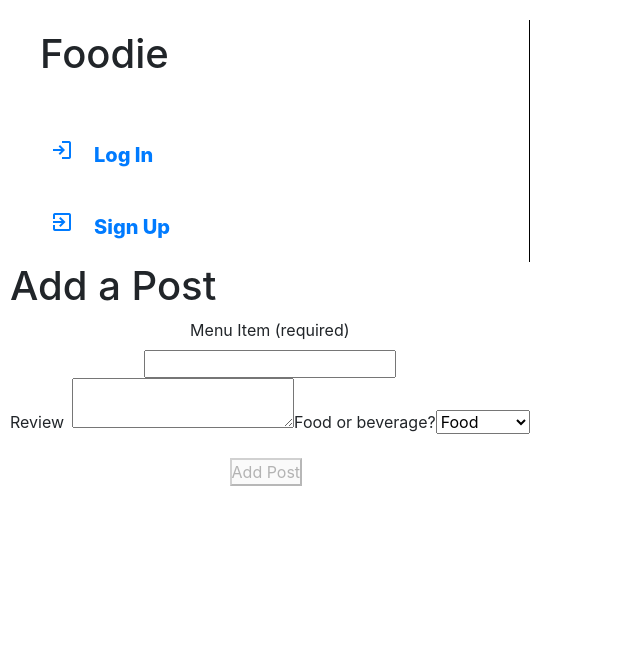
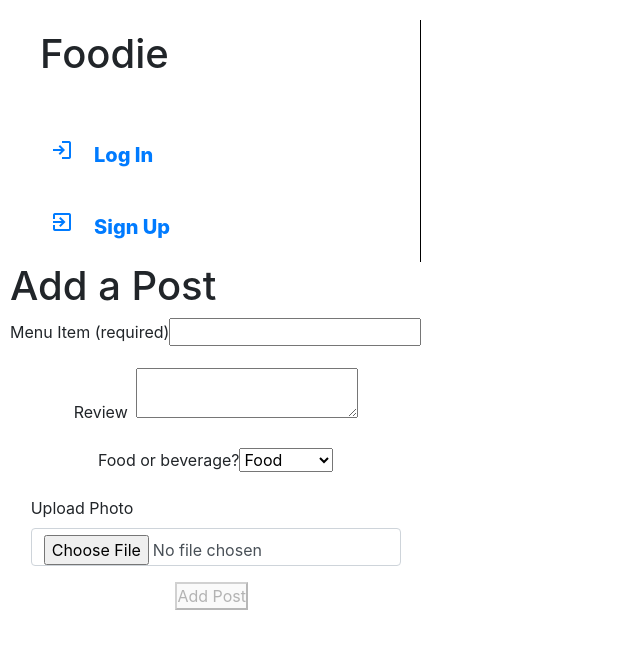
Before and after one commit to jmeirink/foodie-front-end, a React (Create React App) app: page /add in a window 1280 px wide. Shown: the top 648 px of the page, without its empty margins (0-640 px from the left). Built offline with nearby package versions, Linux system fonts and the light colour scheme; no server answers.

Commit message:
add photo ui

```diff
--- a/src/pages/AddPost/AddPost.jsx
+++ b/src/pages/AddPost/AddPost.jsx
@@ -7,6 +7,7 @@
   const [formData, setFormData] = useState({
     review: '',
   })
+  const [photoData, setPhotoData] = useState({})
 
   const handleChange = e => {
     setFormData({
@@ -26,6 +27,11 @@
     }
   }
 
+  const handleChangePhoto = (evt) => {
+    setPhotoData({ photo: evt.target.files[0] })
+  }
+
+
   const {review} = formData
   const isFormInvalid = () => {
     return !(review)
@@ -40,6 +46,7 @@
         autoComplete="off"
         className={styles.container}
       >
+        <div className={styles.inputContainer}>
           <label htmlFor="item-input" className="form-label">
               Menu Item (required)
             </label>
@@ -51,6 +58,7 @@
               onChange={handleChange}
               required
             />
+          </div>
         <div className={styles.inputContainer}>
           <label htmlFor="review" className={styles.label}>Review</label>
           <textarea
@@ -61,6 +69,8 @@
             name="review"
             onChange={handleChange}
           />
+        </div>
+        <div className={styles.inputContainer}>
           <label htmlFor="food-beverage-select">Food or beverage?</label>
             <select
               id="food-beverage-select"
@@ -71,6 +81,18 @@
               <option value="Food">Food</option>
               <option value="Beverage">Beverage</option>
             </select>
+        </div>
+        <div className={styles.inputContainer}>
+					<label htmlFor="photo-upload" className="form-label">
+						Upload Photo
+					</label>
+					<input
+						type="file"
+						className="form-control"
+						id="photo-upload"
+						name="photo"
+						onChange={handleChangePhoto}
+					/>
 				</div>
         <button disabled={isFormInvalid()} className={styles.button}>
           Add Post
```
Lines whose indentation alone changed are shown as unchanged.
